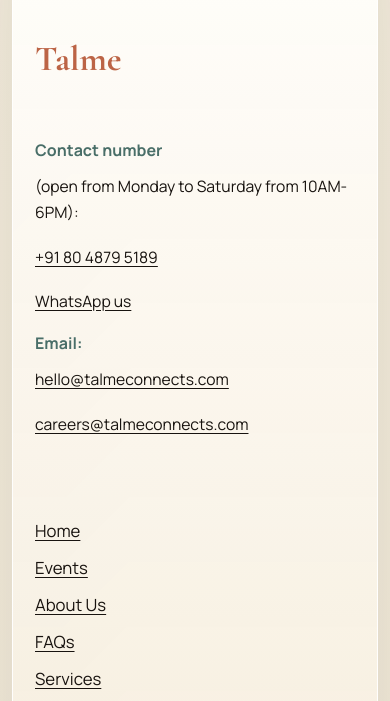
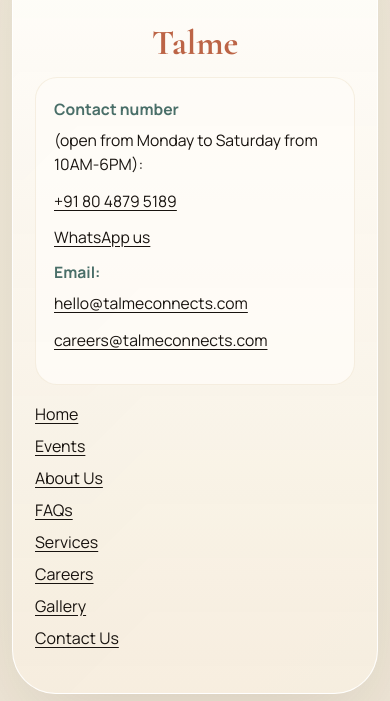
Before and after one commit to venkiskumar04-coder/talme-connects-, a website: page faqs.html in a window 390 px wide. Shown: the part 2239-2940 px from the top of the page. Drawn offline with nearby package versions, Linux system fonts and the light colour scheme.

Commit message:
Refine mobile footer layout

```diff
--- a/styles.css
+++ b/styles.css
@@ -2038,6 +2038,40 @@
     padding: 34px 22px;
   }
 
+  .footer-main {
+    grid-template-columns: 1fr;
+    gap: 8px;
+  }
+
+  .footer-brand,
+  .footer-contact,
+  .footer-links {
+    padding: 10px 0;
+  }
+
+  .footer-brand {
+    text-align: center;
+  }
+
+  .footer-contact {
+    padding: 20px 18px;
+    border-radius: 22px;
+    background: rgba(255, 253, 248, 0.72);
+    border: 1px solid rgba(203, 175, 121, 0.18);
+  }
+
+  .footer-contact h3 {
+    margin-bottom: 8px;
+    font-size: 0.98rem;
+  }
+
+  .footer-contact p,
+  .footer-contact a {
+    margin-bottom: 12px;
+    font-size: 0.98rem;
+    line-height: 1.55;
+  }
+
   .about-card,
   .advisor-card,
   .careers-panel {
@@ -2173,11 +2207,12 @@
   }
 
   .footer-top {
-    margin-bottom: 28px;
+    margin-bottom: 20px;
   }
 
   .footer-top h2 {
     font-size: clamp(1.5rem, 7vw, 2rem);
+    text-align: center;
   }
 
   .social-links {
@@ -2186,6 +2221,10 @@
 
   .footer-links {
     grid-template-columns: 1fr;
-    gap: 14px;
-  }
-}
+    gap: 10px;
+  }
+
+  .footer-links a {
+    font-size: 1rem;
+  }
+}
```
